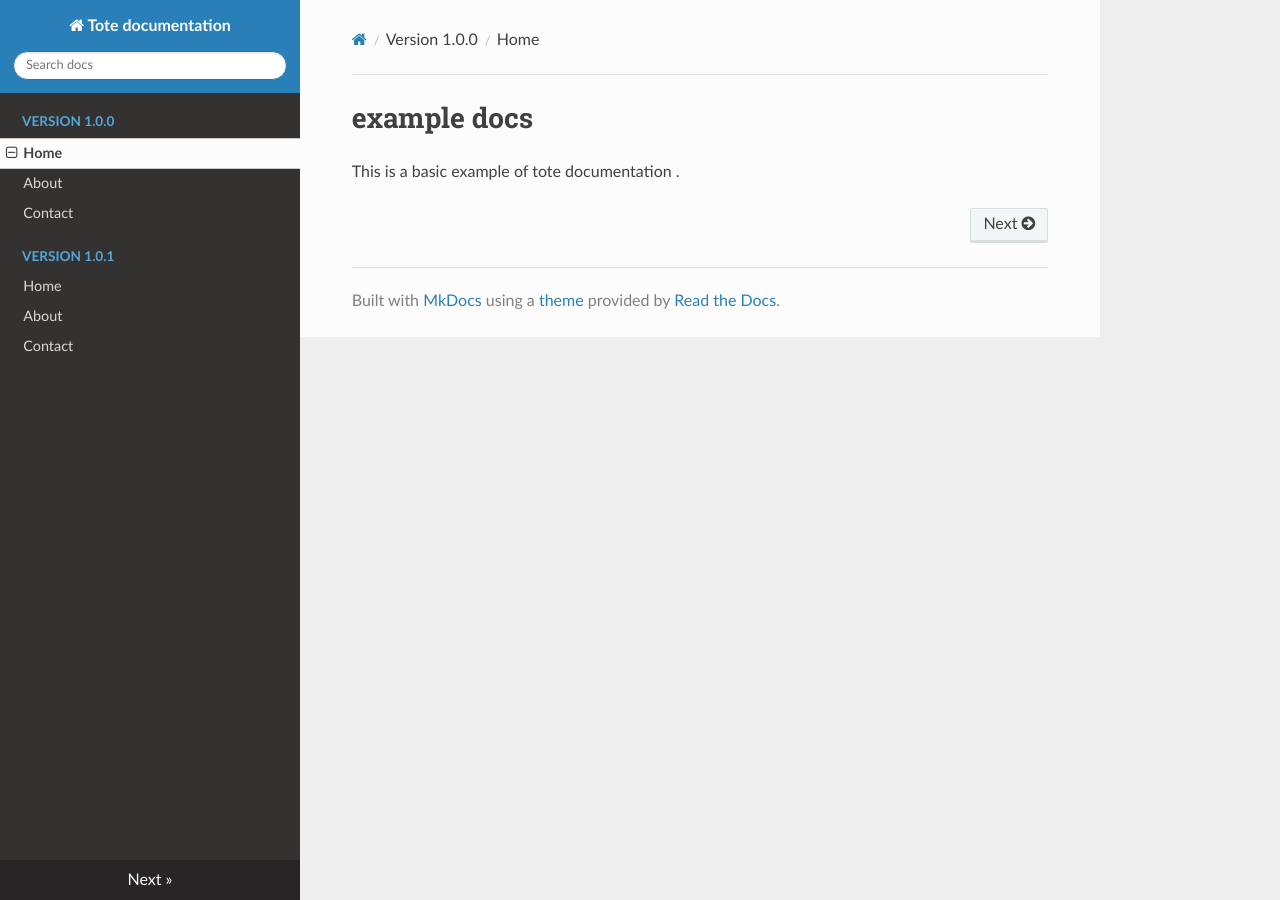
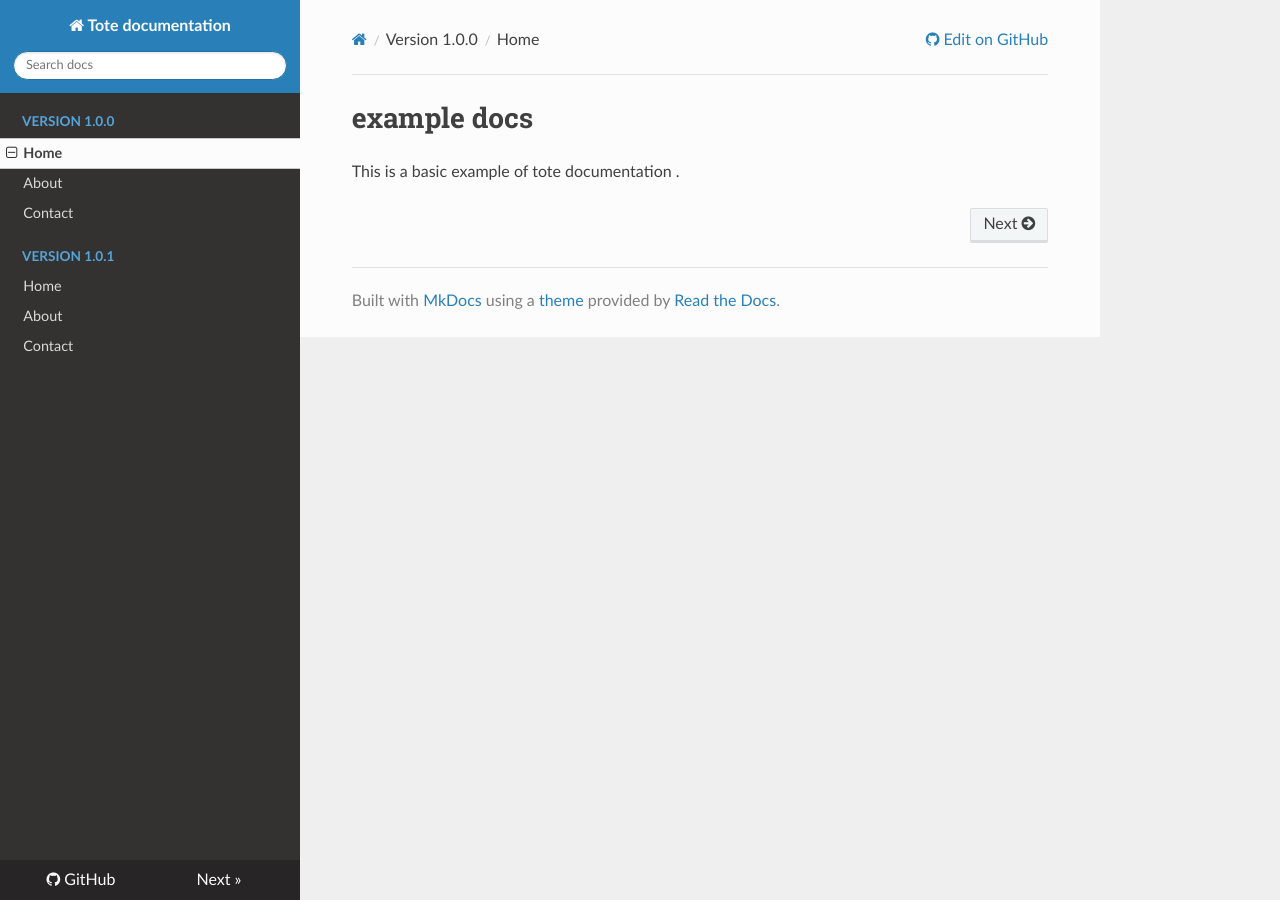
Before and after one commit to fotisolgr/tote, an MkDocs documentation site: the page built from docs/v1.0.0/index.md, in a window 1280 px wide. Built offline with MkDocs 1.6.1, drawn with Linux system fonts in a browser that asks for light colours; nearby versions of some CDN libraries; part of the change alters nothing that is shown.

Commit message:
Update mkdocs.yml

```diff
--- a/mkdocs.yml
+++ b/mkdocs.yml
@@ -1,4 +1,5 @@
 site_name: Tote documentation
+repo_url: https://github.com/fotisolgr/tote/
 
 nav:
   - Version 1.0.0:
```
